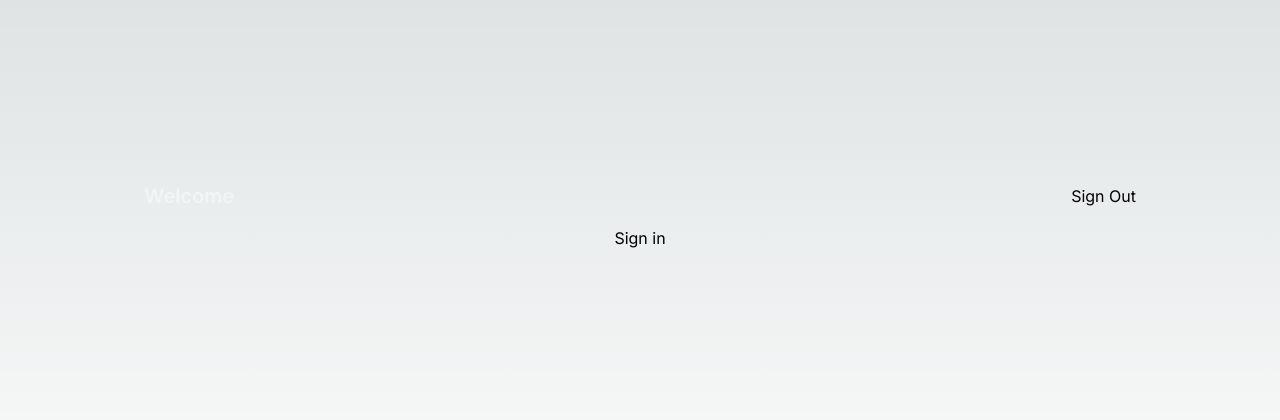
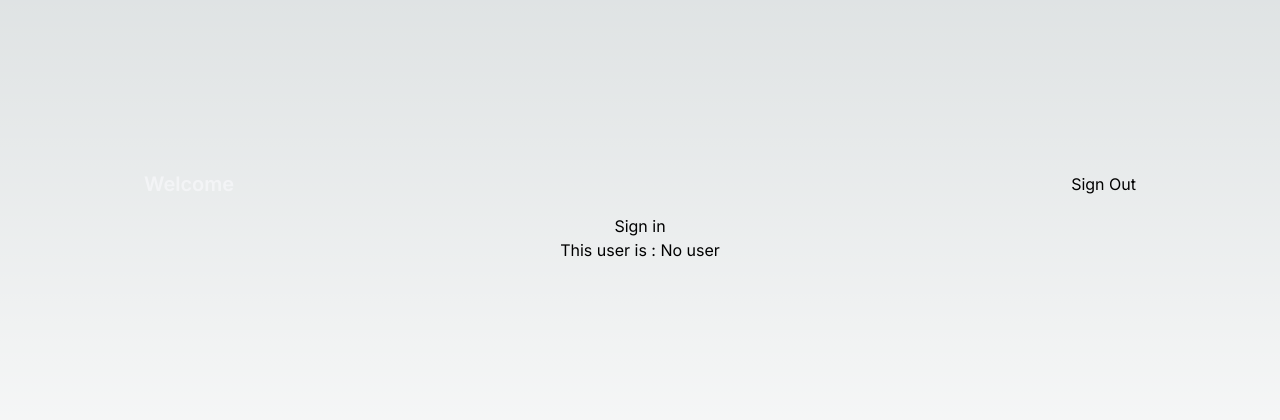
Before and after one commit to codeTun/next-authv5, a Next.js app: page / in a window 1280 px wide. Shown: the part 184-604 px from the top of the page. Built offline with nearby package versions, Linux system fonts and the light colour scheme; no server answers.

Commit message:
✈️ Passed Props from server component -> client component

```diff
--- /dev/null
+++ b/app/components/Client.jsx
@@ -0,0 +1,3 @@
+export default function Client(props) {
+  return <p>This user is : {props?.name || "No user"}</p>;
+}
--- a/app/page.jsx
+++ b/app/page.jsx
@@ -2,6 +2,7 @@ import { auth } from "@/auth";
 import SignInPage from "./sign-in/page";
 import SignOutButton from "./components/SignOutButton";
 import Link from "next/link";
+import Client from "./components/Client";
 
 export default async function Home() {
   const session = await auth();
@@ -17,6 +18,7 @@ export default async function Home() {
       <div className="z-10 max-w-5xl w-full flex flex-col items-center mt-4">
         {session?.user ? <SignInPage /> : <Link href="/sign-in">Sign in</Link>}
       </div>
+      <Client props={session?.user?.name} />
     </div>
   );
 }
```
